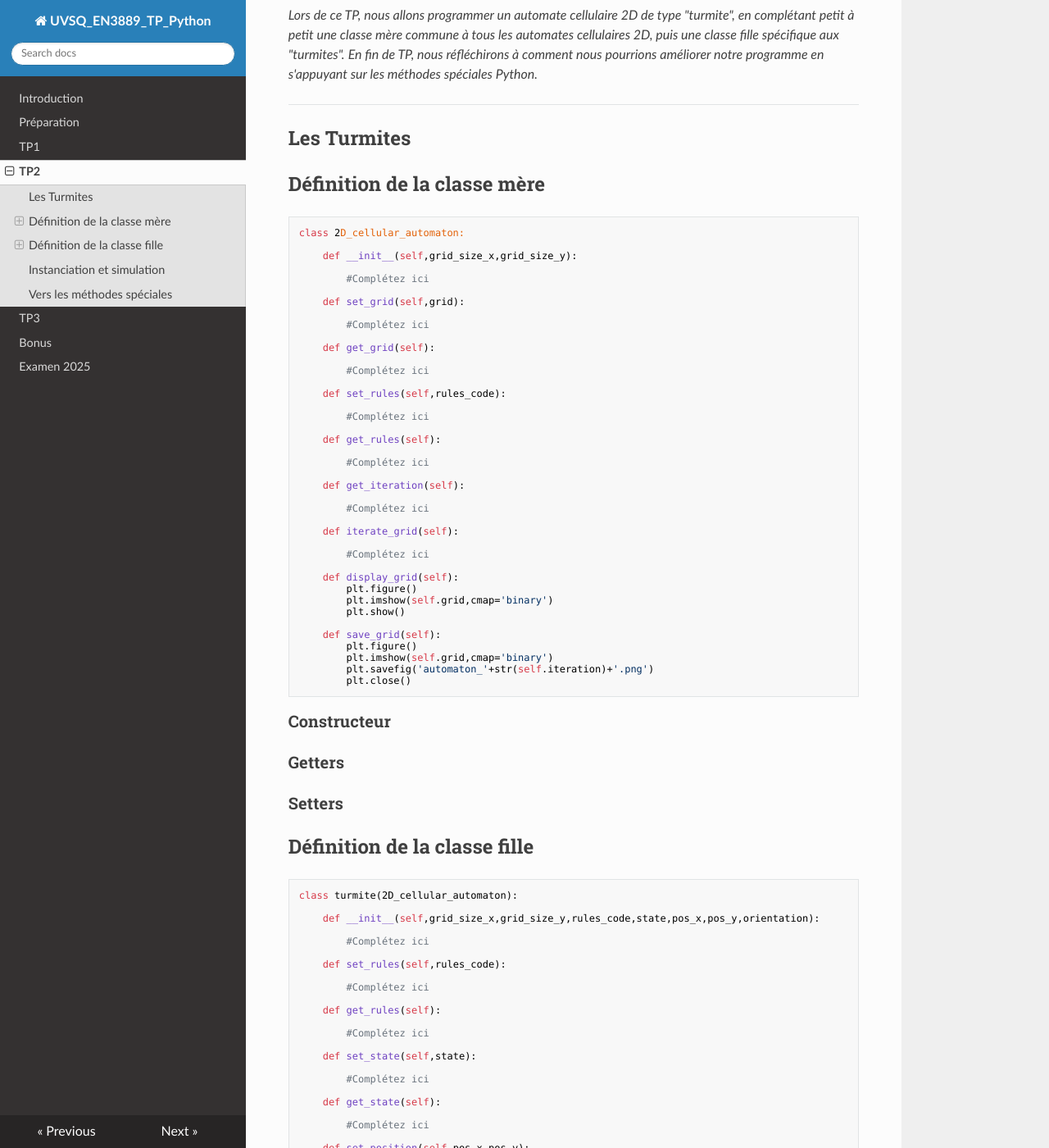
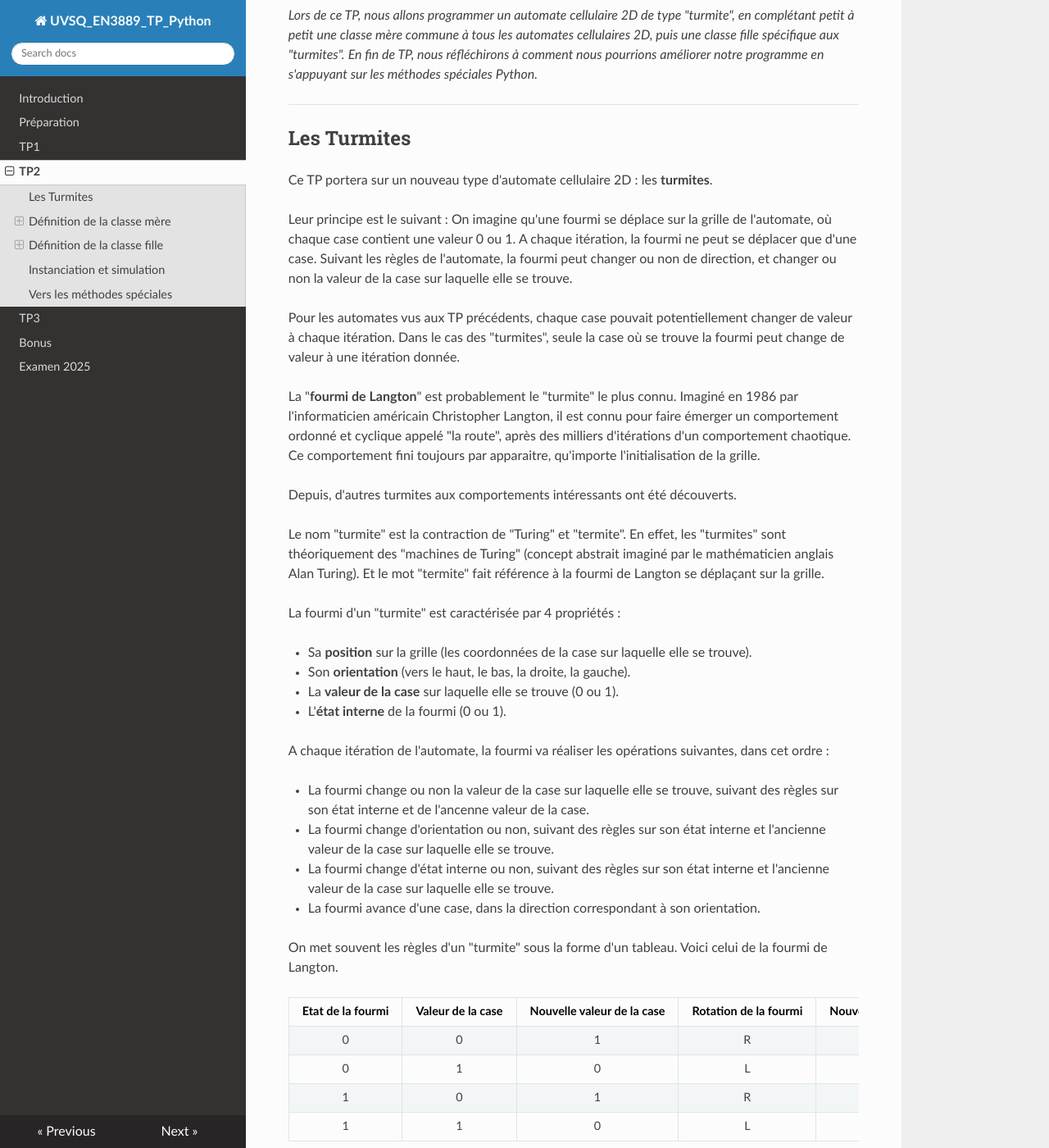
Before and after one commit to NicOudart/UVSQ_EN3889_TP_Python, an MkDocs documentation site: the page built from docs/TP2.md, in a window 1280 px wide and 1400 px high, scrolled down 351 px. Shown: the whole window at 82% size. Built offline with MkDocs 1.6.1, drawn with Linux system fonts in a browser that asks for light colours; nearby versions of some CDN libraries; some of the changed text lies outside the part shown.

Commit message:
-Progress on TP2.

```diff
--- a/docs/TP2.md
+++ b/docs/TP2.md
@@ -8,6 +8,65 @@ _En fin de TP, nous réfléchirons à comment nous pourrions améliorer notre pr
 ---
 
 ## Les Turmites
+
+Ce TP portera sur un nouveau type d'automate cellulaire 2D : les **turmites**.
+
+Leur principe est le suivant :
+On imagine qu'une fourmi se déplace sur la grille de l'automate, où chaque case contient une valeur 0 ou 1.
+A chaque itération, la fourmi ne peut se déplacer que d'une case.
+Suivant les règles de l'automate, la fourmi peut changer ou non de direction, et changer ou non la valeur de la case sur laquelle elle se trouve.
+
+Pour les automates vus aux TP précédents, chaque case pouvait potentiellement changer de valeur à chaque itération.
+Dans le cas des "turmites", seule la case où se trouve la fourmi peut change de valeur à une itération donnée.
+
+La "**fourmi de Langton**" est probablement le "turmite" le plus connu.
+Imaginé en 1986 par l'informaticien américain Christopher Langton, il est connu pour faire émerger un comportement ordonné et cyclique appelé "la route", après des milliers d'itérations d'un comportement chaotique.
+Ce comportement fini toujours par apparaitre, qu'importe l'initialisation de la grille.
+
+Depuis, d'autres turmites aux comportements intéressants ont été découverts.
+
+Le nom "turmite" est la contraction de "Turing" et "termite".
+En effet, les "turmites" sont théoriquement des "machines de Turing" (concept abstrait imaginé par le mathématicien anglais Alan Turing).
+Et le mot "termite" fait référence à la fourmi de Langton se déplaçant sur la grille.
+
+La fourmi d'un "turmite" est caractérisée par 4 propriétés :
+
+* Sa **position** sur la grille (les coordonnées de la case sur laquelle elle se trouve).
+
+* Son **orientation** (vers le haut, le bas, la droite, la gauche).
+
+* La **valeur de la case** sur laquelle elle se trouve (0 ou 1).
+
+* L'**état interne** de la fourmi (0 ou 1).
+
+A chaque itération de l'automate, la fourmi va réaliser les opérations suivantes, dans cet ordre :
+
+* La fourmi change ou non la valeur de la case sur laquelle elle se trouve, suivant des règles sur son état interne et de l'ancenne valeur de la case.
+
+* La fourmi change d'orientation ou non, suivant des règles sur son état interne et l'ancienne valeur de la case sur laquelle elle se trouve.
+
+* La fourmi change d'état interne ou non, suivant des règles sur son état interne et l'ancienne valeur de la case sur laquelle elle se trouve.
+
+* La fourmi avance d'une case, dans la direction correspondant à son orientation.
+
+On met souvent les règles d'un "turmite" sous la forme d'un tableau.
+Voici celui de la fourmi de Langton.
+
+|Etat de la fourmi|Valeur de la case|Nouvelle valeur de la case|Rotation de la fourmi|Nouvel état interne de la fourmi|
+|:---------------:|:---------------:|:------------------------:|:-------------------:|:------------------------------:|
+|0                |0                |1                         |R                    |0                               |
+|0                |1                |0                         |L                    |0                               |
+|1                |0                |1                         |R                    |1                               |
+|1                |1                |0                         |L                    |1                               |
+
+(Pour la rotation, L = vers la gauche, R = vers la droite, U = demi-tour, N = pas de rotation).
+
+Pour désigner rapidement la règle d'un turmite, on peut écrire les différentes lignes de ce tableau, séparées par des slashs.
+Pour la fourmi de Langton, on parlera de règle '**1R0/0L0/1R1/0L1**'.
+
+_Vérifions si vous avez bien compris. Quelles règles suivra l'automate '1L1/1L1/1R1/0N0' ? Pour vous aider, écrivez le tableau correspondant._
+
+**N'oubliez pas d'importer Numpy et Matplotlib au début de votre programme !**
 
 ## Définition de la classe mère
 
```
